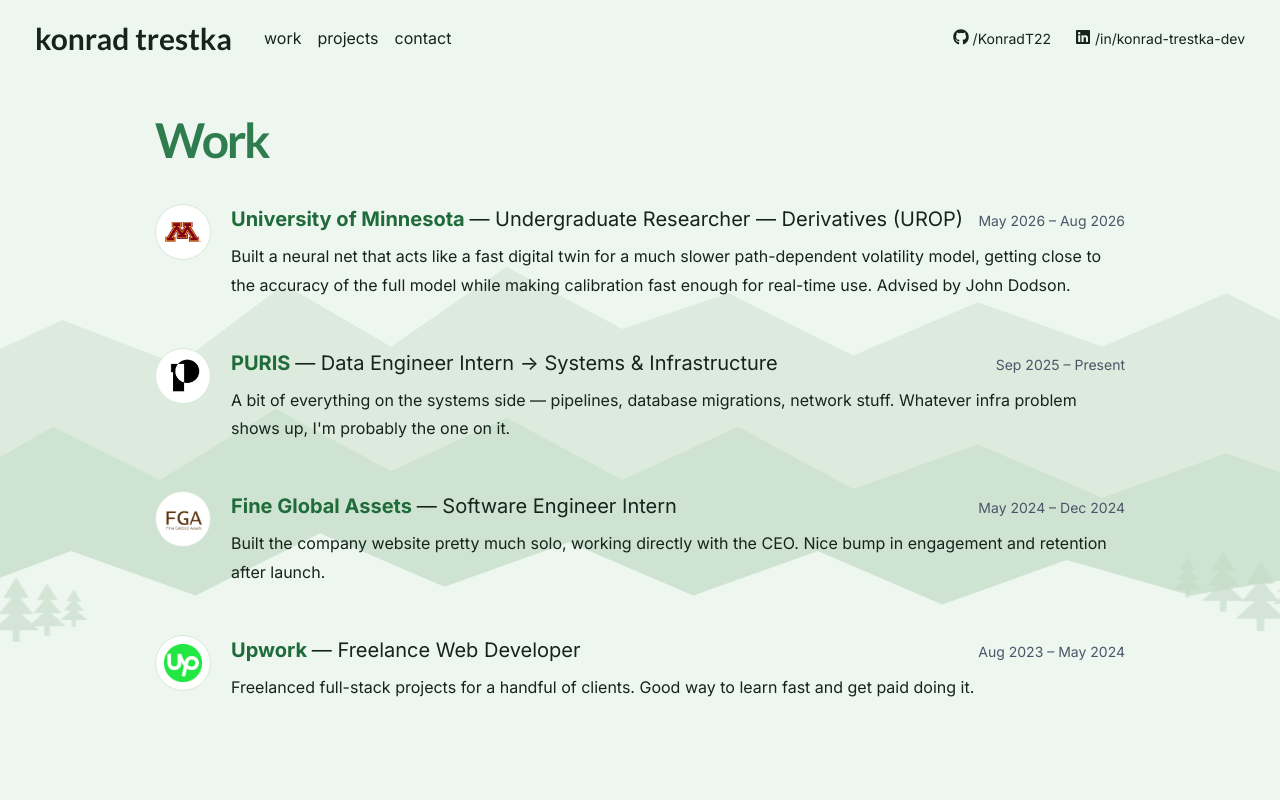
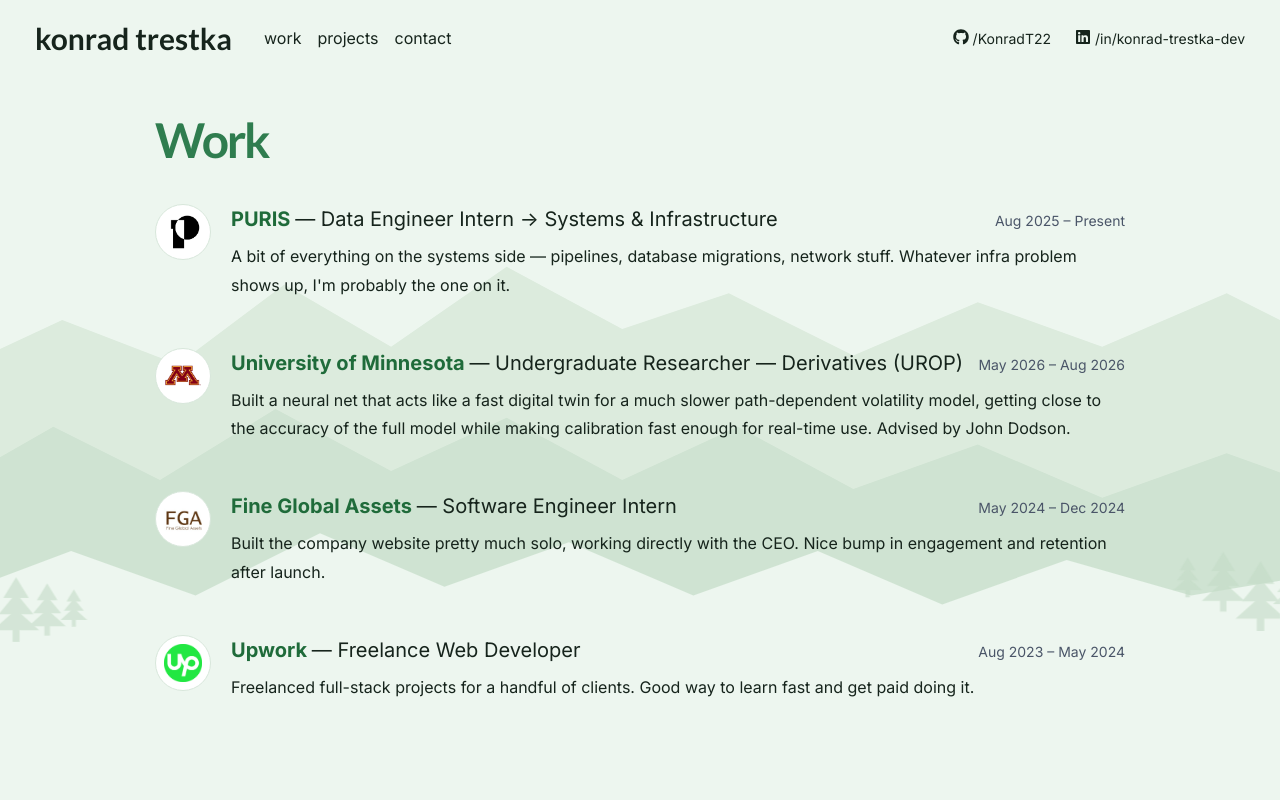
Before and after one commit to KonradT22/personal-website, a Next.js app: page /work in a window 1280 px wide. Shown: the top 800 px of the page. Built offline with nearby package versions, Linux system fonts and the light colour scheme.

Commit message:
Reorder PURIS above UROP entry, fix PURIS start date to Aug 2025

```diff
--- a/pages/work.js
+++ b/pages/work.js
@@ -43,21 +43,21 @@
 
 const experience = [
   {
+    org: "PURIS",
+    logo: "/img/logos/puris.png",
+    role: "Data Engineer Intern → Systems & Infrastructure",
+    period: "Aug 2025 – Present",
+    body: [
+      "A bit of everything on the systems side — pipelines, database migrations, network stuff. Whatever infra problem shows up, I'm probably the one on it.",
+    ],
+  },
+  {
     org: "University of Minnesota",
     logo: "/img/logos/umn.png",
     role: "Undergraduate Researcher — Derivatives (UROP)",
     period: "May 2026 – Aug 2026",
     body: [
       "Built a neural net that acts like a fast digital twin for a much slower path-dependent volatility model, getting close to the accuracy of the full model while making calibration fast enough for real-time use. Advised by John Dodson.",
-    ],
-  },
-  {
-    org: "PURIS",
-    logo: "/img/logos/puris.png",
-    role: "Data Engineer Intern → Systems & Infrastructure",
-    period: "Sep 2025 – Present",
-    body: [
-      "A bit of everything on the systems side — pipelines, database migrations, network stuff. Whatever infra problem shows up, I'm probably the one on it.",
     ],
   },
   {
```
